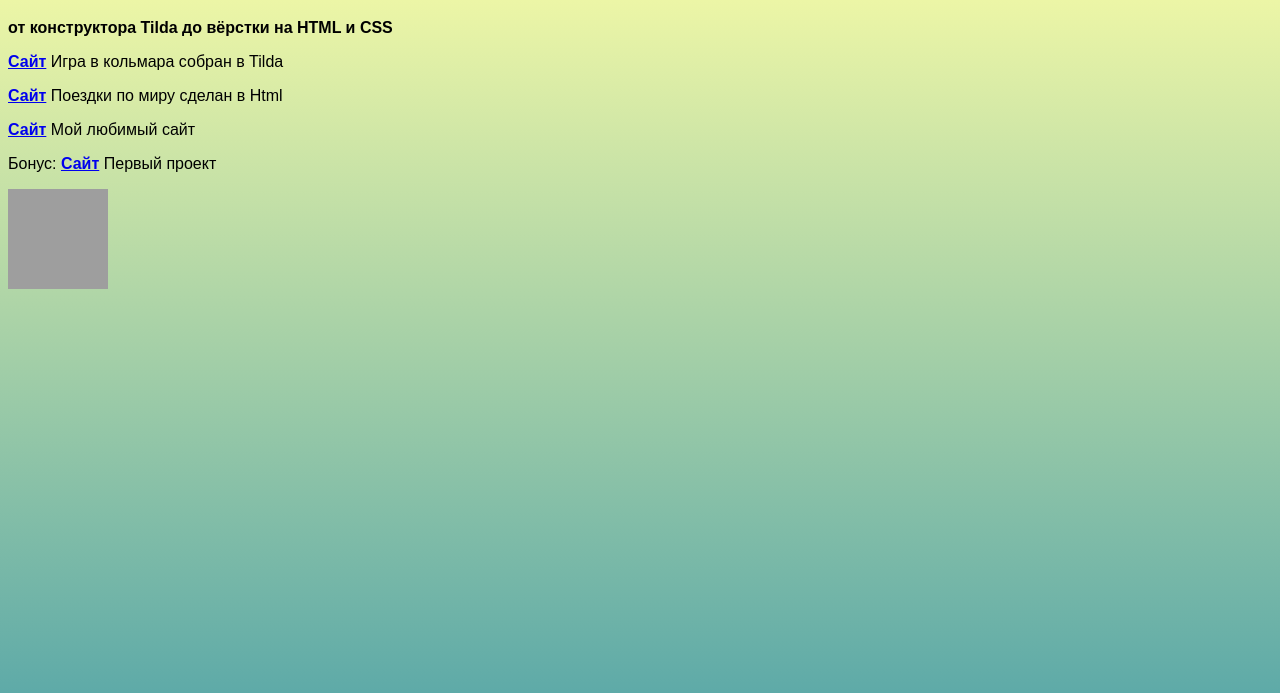
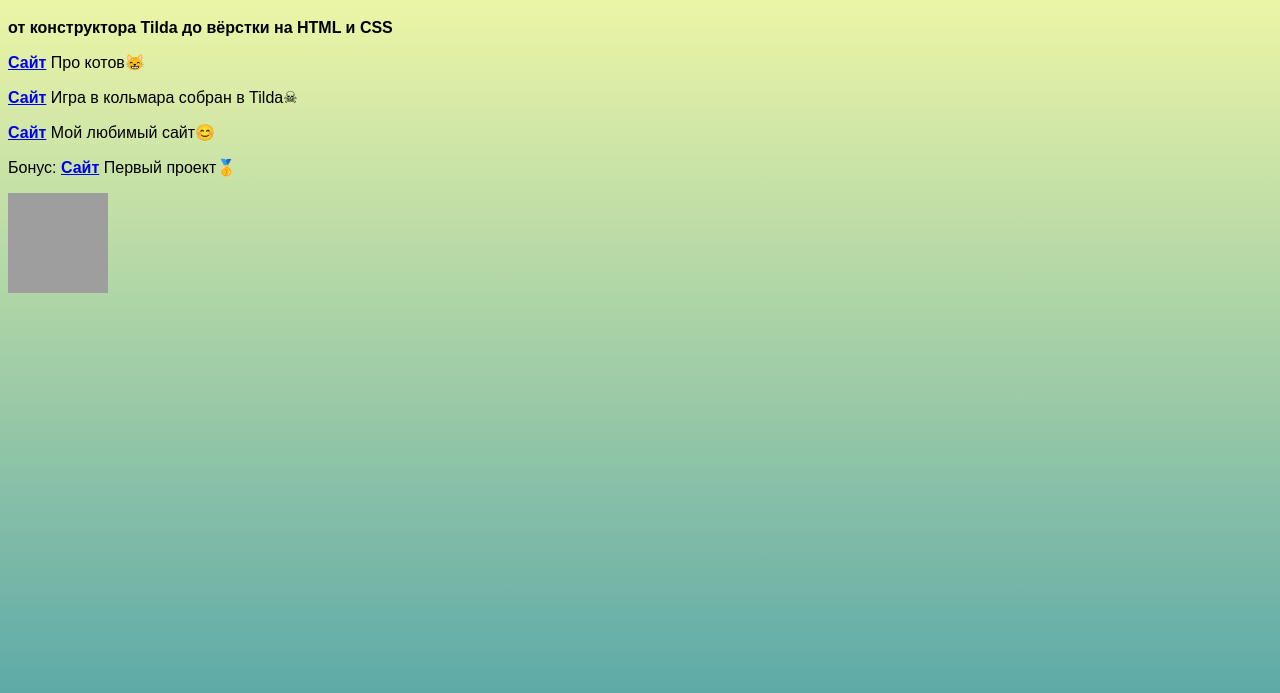
Before and after one commit to Artem-by-bear/Busa, a plain HTML site: page project.html in a window 1280 px wide. Shown: the part 87-780 px from the top of the page. Drawn offline with Linux system fonts and the light colour scheme; grey boxes are pictures that could not be loaded.

Commit message:
Update project.html

```diff
--- a/project.html
+++ b/project.html
@@ -11,10 +11,10 @@
     <main>
       <h1>Мои сайты</h1>
       <p class="text-big"><b>от конструктора Tilda до вёрстки на HTML и CSS</b></p>
-      <p><a class="link-text" href="http://cat-home-with-love.tilda.ws/"><b>Сайт</b></a> Игра в кольмара собран в Tilda</p>
-        <p><a class="link-text" href="http://squidoogame.tilda.ws/page61965097.html"><b>Сайт</b></a> Поездки по миру сделан в Html</p>
-        <p><a class="link-text" href="https://artem-by-bear.github.io/Artem100/"><b>Сайт</b></a> Мой любимый сайт</p>
-        <p>Бонус: <a class="link-text" href="https://artem-by-bear.github.io/Artem1000/"><b>Сайт</b></a> Первый проект</p>
+      <p><a class="link-text" href="http://cat-home-with-love.tilda.ws/"><b>Сайт</b></a> Про котов😸</p>
+        <p><a class="link-text" href="http://squidoogame.tilda.ws/page61965097.html"><b>Сайт</b></a> Игра в кольмара собран в Tilda☠</p>
+        <p><a class="link-text" href="https://artem-by-bear.github.io/Artem100/"><b>Сайт</b></a> Мой любимый сайт😊</p>
+        <p>Бонус: <a class="link-text" href="https://artem-by-bear.github.io/Artem1000/"><b>Сайт</b></a> Первый проект🥇</p>
     </main>
     <footer>
       <a class="social" href=""><img src="https://sun9-79.userapi.com/s/v1/ig2/FqLJNO6qQL4gWQZ2orIxFnuPn6DRxGLZqPJ35KyVufE4z67OM-sUrIUEGbiuiYd9IwEi2j3mfyguVQX_yGfp5Vme.jpg?size=200x200&quality=95&crop=44,59,487,487&ava=1" width="100px" height="100px"/></a>
```
